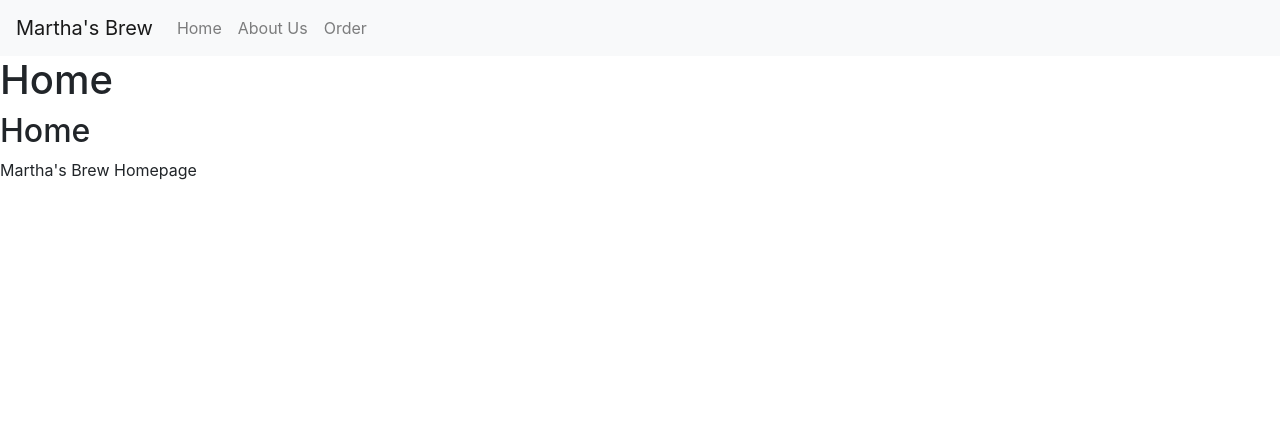
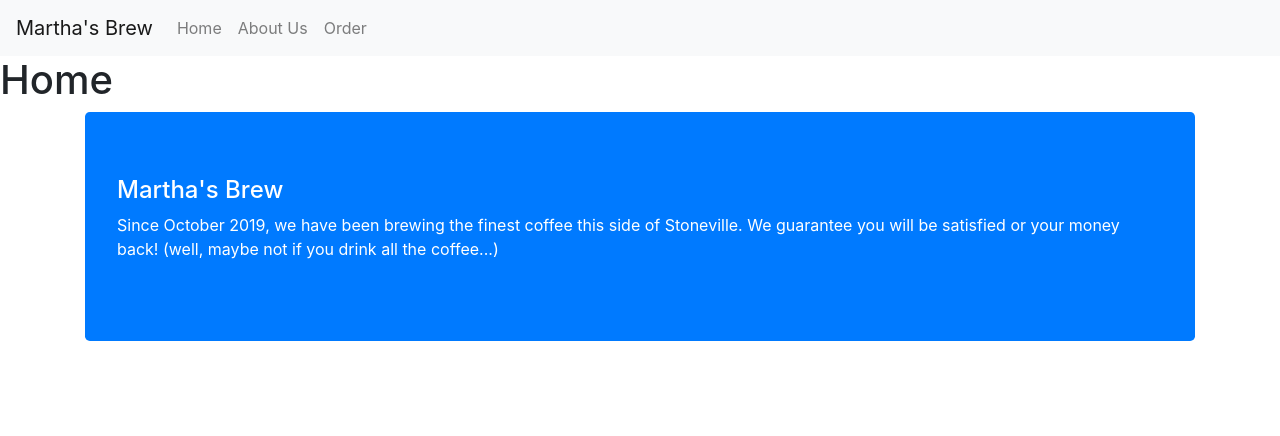
Before and after one commit to captainkev20/marthas_brew, a CodeIgniter app: page /marthas_brew/ in a window 1280 px wide. Shown: the top 436 px of the page. Run offline with CodeIgniter, Linux system fonts and the light colour scheme; some libraries are stand-ins or nearby versions.

Commit message:
Home.php - Added jumbotron and styling to text

```diff
--- a/application/views/pages/home.php
+++ b/application/views/pages/home.php
@@ -1,2 +1,19 @@
-<h2><?= $title ?></h2>
-<p>Martha's Brew Homepage</p>
+<style>
+    h4 {
+        color:#FFFFFF;
+    }
+
+    p {
+        color:#FFFFFF;
+    }
+</style>
+
+<div class="container">
+    <div class="jumbotron" style="background-color:#007AFF">
+        <h4>Martha's Brew</h4>
+        <p>Since October 2019, we have been brewing the finest coffee this side of Stoneville. We
+        guarantee you will be satisfied or your money back! (well, maybe not if you drink all the coffee...)</p>
+    </div>
+    <p>This is some text.</p>
+    <p>This is another text.</p>
+</div>
```
